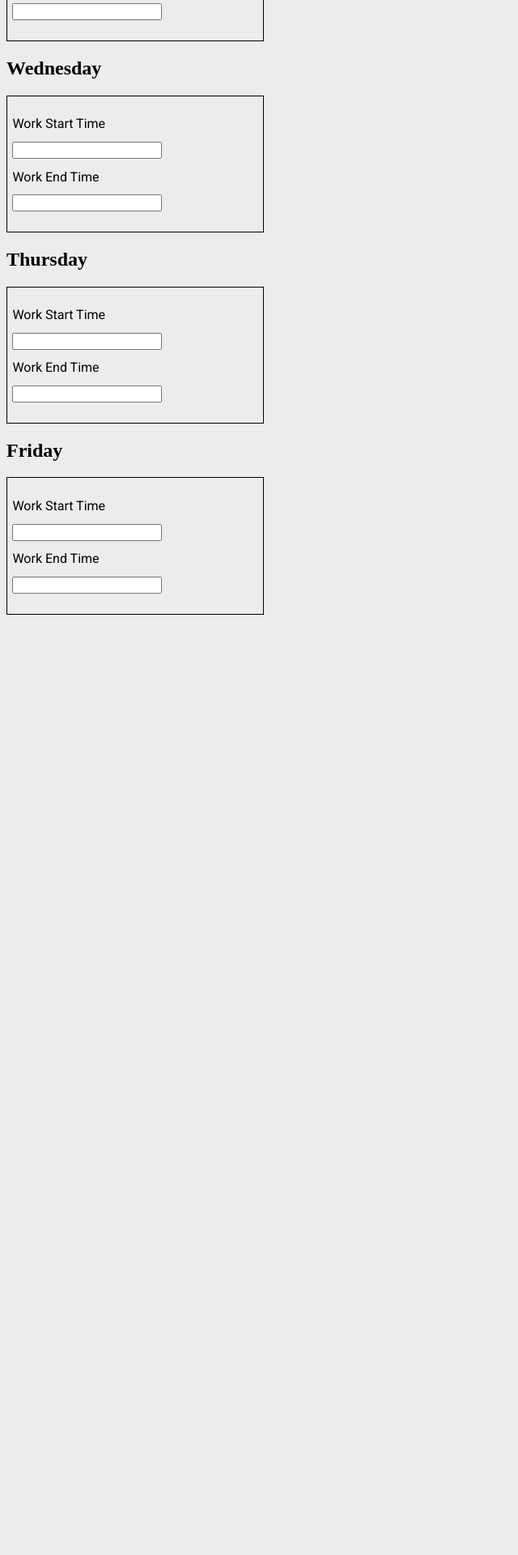
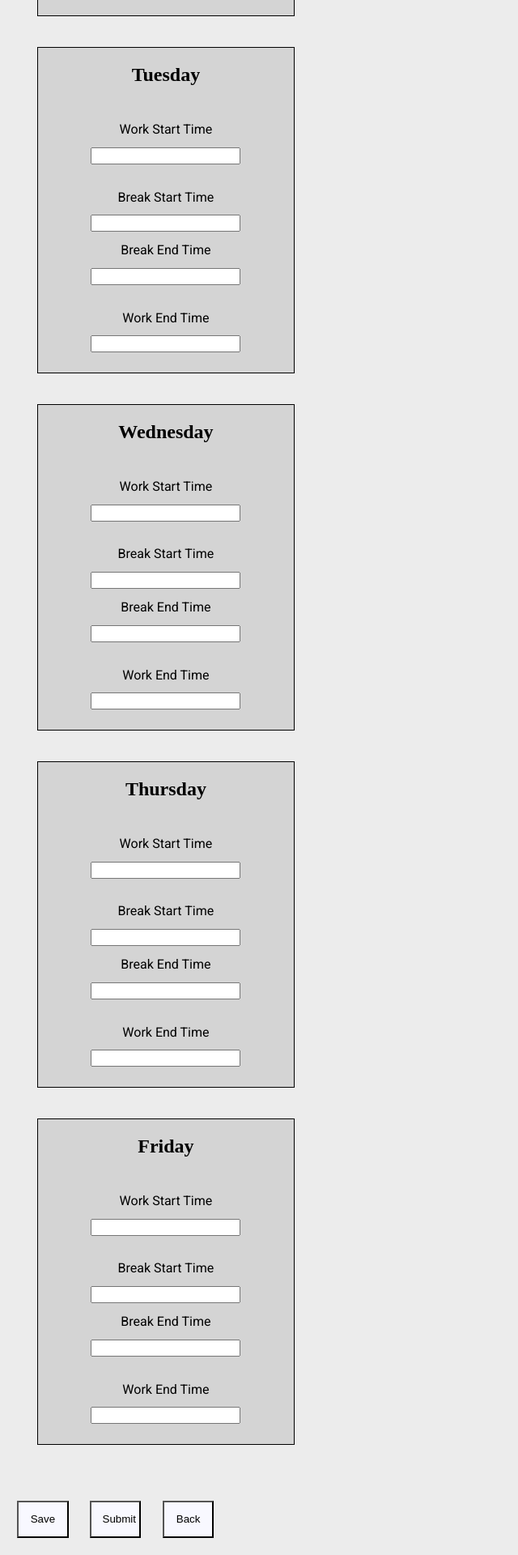
Before and after one commit to NotMash/FDM-Group-Employee-Timesheet-Portal, a React (Create React App) app in the folder frontend/: page /#/timesheet_recording_page in a window 1280 px wide. Shown: the part 519-2439 px from the top of the page at 81% size, without its empty margins (0-640 px from the left). Before the commit the page ends 1286 px from the top, so only its background shows below. Built offline with nearby package versions, Linux system fonts and the light colour scheme.

Commit message:
added a little styling to the timesheet recording page

```diff
--- /dev/null
+++ b/frontend/src/Components/Timesheet_Recording_Page/Day_Header/Day_Header.module.css
@@ -0,0 +1,3 @@
+.DayHeader{
+    text-align: center;
+}
--- a/frontend/src/Components/Timesheet_Recording_Page/Day_Header/day_header.js
+++ b/frontend/src/Components/Timesheet_Recording_Page/Day_Header/day_header.js
@@ -1,8 +1,10 @@
+import styles from "../Day_Header/Day_Header.module.css"
+
 function DayHeader(props){
     return(
-        <>
+        <div className={styles.DayHeader}>
             <h2>{props.day}</h2>
-        </>
+        </div>
     )
 }
 
--- a/frontend/src/Components/Timesheet_Recording_Page/Form_At_Day/form_at_day.module.css
+++ b/frontend/src/Components/Timesheet_Recording_Page/Form_At_Day/form_at_day.module.css
@@ -1,4 +1,14 @@
 .TimesheetFormDay{
+    display: inline;
+}
+
+.TimesheetFormDay, li{
+    text-align: center;
+}
+
+.TimesheetFormContainer{
+    background-color: rgb(212, 212, 212);
     border: solid 0.1em black;
     width: 25%;
+    margin: 3%;
 }
--- a/frontend/src/Components/Timesheet_Recording_Page/Form_At_Day/timesheet_form_day.js
+++ b/frontend/src/Components/Timesheet_Recording_Page/Form_At_Day/timesheet_form_day.js
@@ -4,7 +4,7 @@ import styles from "../Form_At_Day/form_at_day.module.css"
 function TimesheetFormDay(props) {
     return(
         <>
-            <div>
+            <div className={styles.TimesheetFormContainer}>
                 <DayHeader day={props.day}/>
 
                 <form className={styles.TimesheetFormDay}>
@@ -14,7 +14,19 @@ function TimesheetFormDay(props) {
                         </li>
                         <li>
                             <input name="work_start_time" type="text"></input>
+                        </li><br/>
+                        <li>
+                            <label>Break Start Time</label>
                         </li>
+                        <li>
+                            <input name="break_start_time" type="text"></input>
+                        </li>
+                        <li>
+                            <label>Break End Time</label>
+                        </li>
+                        <li>
+                            <input name="break_end_time" type="text"></input>
+                        </li><br/>
                         <li>
                             <label>Work End Time</label>
                         </li>
--- /dev/null
+++ b/frontend/src/Components/Timesheet_Recording_Page/Timesheet_Links/Timesheet_Links.module.css
@@ -0,0 +1,6 @@
+.TimesheetPageLink{
+    padding: 1em;
+    margin: 1em;
+    width: 5%;
+    background-color: ghostwhite;
+}
--- /dev/null
+++ b/frontend/src/Components/Timesheet_Recording_Page/Timesheet_Links/timesheet_page_links.js
@@ -0,0 +1,16 @@
+import { Link } from "react-router-dom"
+import styles from "../Timesheet_Links/Timesheet_Links.module.css"
+
+function TimesheetPageLinks() {
+    return(
+        <>
+            <nav>
+                <Link to="/consultant_home_page"><button className={styles.TimesheetPageLink}>Save</button></Link>
+                <Link to="/consultant_home_page"><button className={styles.TimesheetPageLink}>Submit</button></Link>
+                <Link to="/consultant_home_page"><button className={styles.TimesheetPageLink}>Back</button></Link>
+            </nav>
+        </>
+    )
+}
+
+export default TimesheetPageLinks
--- a/frontend/src/Pages/Consultant/timesheet_recording_page.js
+++ b/frontend/src/Pages/Consultant/timesheet_recording_page.js
@@ -1,4 +1,5 @@
 import TimesheetFormDay from "../../Components/Timesheet_Recording_Page/Form_At_Day/timesheet_form_day"
+import TimesheetPageLinks from "../../Components/Timesheet_Recording_Page/Timesheet_Links/timesheet_page_links"
 
 function TimesheetRecordingPage(){
     return(
@@ -8,7 +9,8 @@ function TimesheetRecordingPage(){
             <TimesheetFormDay day="Tuesday"/>
             <TimesheetFormDay day="Wednesday"/>
             <TimesheetFormDay day="Thursday"/>
-            <TimesheetFormDay day="Friday"/>
+            <TimesheetFormDay day="Friday"/><br/>
+            <TimesheetPageLinks/>
         </>
     )
 }
```
